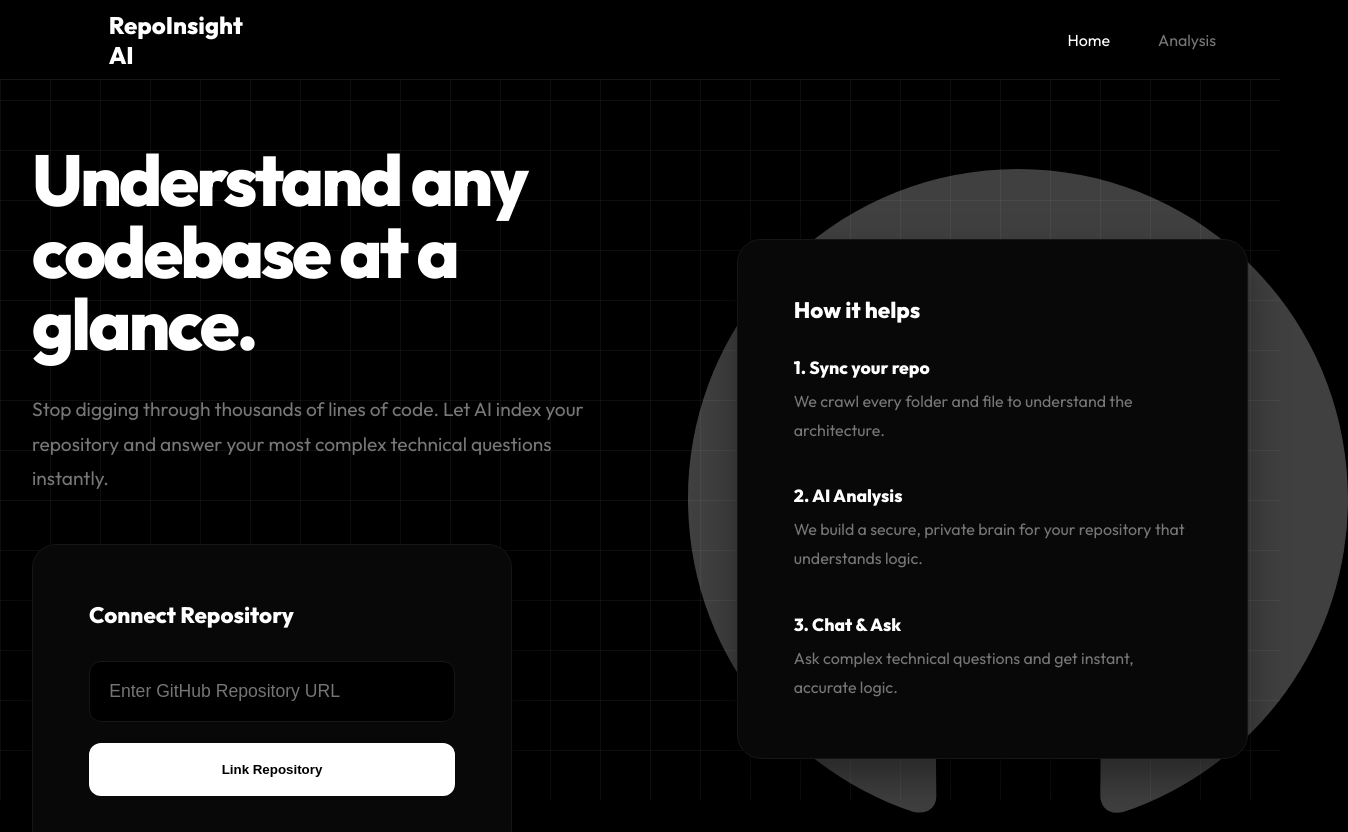
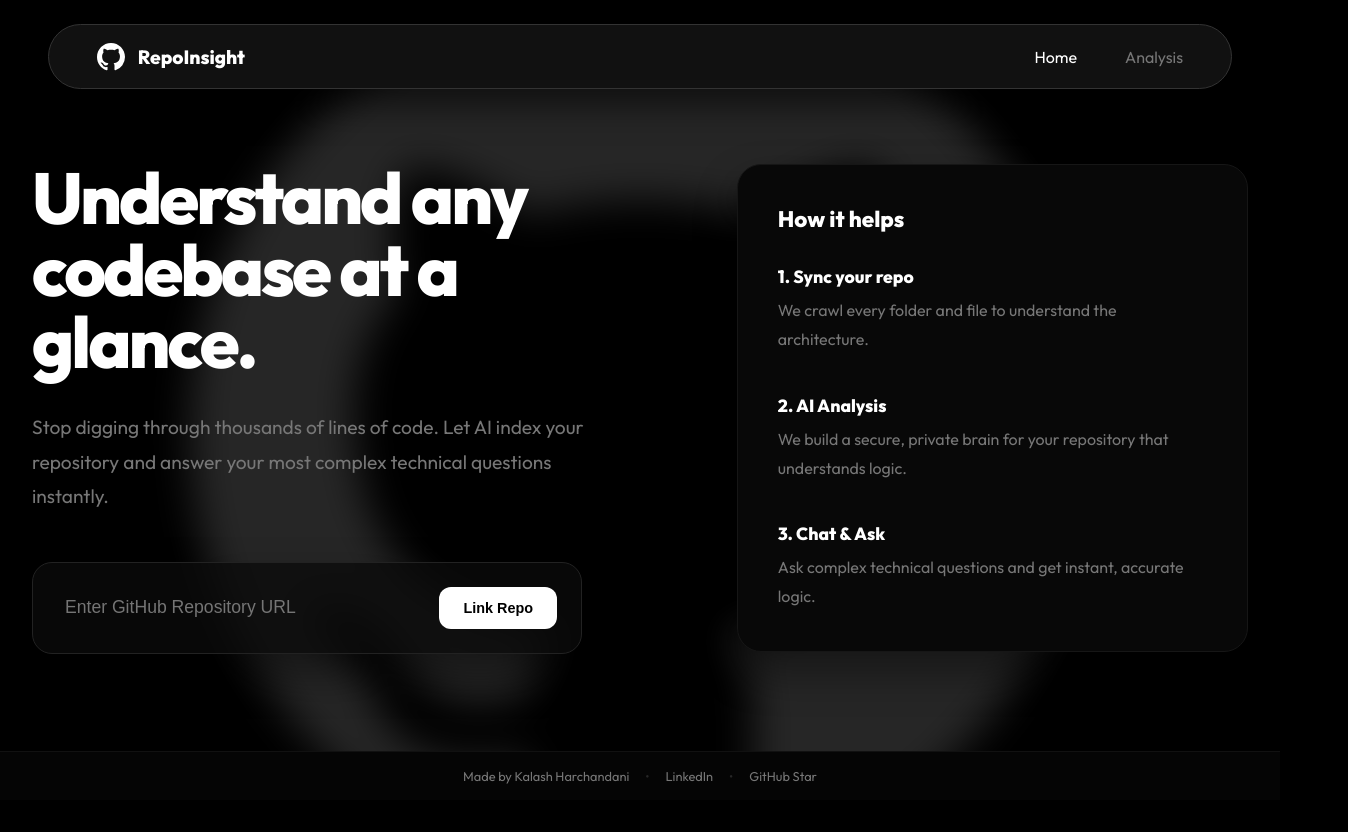
Before and after one commit to Kalash-Harchandani/repoinsight-ai, a React (Create React App) app in the folder client/: page / in a window 1280 px wide. Shown: the top 832 px of the page, 1348 px wide, since content can reach past the window. After the commit the page ends 800 px from the top, so only its background shows below. Built offline with nearby package versions, Linux system fonts and the light colour scheme.

Commit message:
UI refinements: floating navbar, centered/blurred background Octocat, and compact footer

```diff
--- a/client/src/components/Footer.js
+++ b/client/src/components/Footer.js
@@ -3,8 +3,13 @@
 const Footer = () => {
   return (
     <footer>
-      <p>RepoInsight AI — Engineering Excellence</p>
-      <p className="footer-name">Kalash Harchandani</p>
+      <div className="footer-content">
+        <span>Made by Kalash Harchandani</span>
+        <span className="footer-divider">•</span>
+        <a href="https://linkedin.com/in/kalashharchandani" target="_blank" rel="noopener noreferrer">LinkedIn</a>
+        <span className="footer-divider">•</span>
+        <a href="https://github.com/Kalash-Harchandani/repoinsight-ai" target="_blank" rel="noopener noreferrer">GitHub Star</a>
+      </div>
     </footer>
   );
 };
--- a/client/src/components/HomeView.js
+++ b/client/src/components/HomeView.js
@@ -15,9 +15,7 @@
             and answer your most complex technical questions instantly.
           </p>
 
-          <div className="card" style={{ marginTop: '3rem', maxWidth: '480px' }}>
-            <h2 style={{ fontSize: '1.4rem', marginBottom: '1.5rem' }}>Connect Repository</h2>
-            {indexed && <div className="status-badge" style={{ color: '#10b981', marginBottom: '1rem', fontSize: '0.9rem' }}>✓ Repository Synced</div>}
+          <div className="card card-minimal" style={{ marginTop: '3rem', maxWidth: '550px' }}>
             <div className="input-group">
               <input
                 type="text"
@@ -26,7 +24,7 @@
                 onChange={(e) => setRepoUrl(e.target.value)}
               />
               <button className="btn-primary" onClick={handleIndex} disabled={indexing}>
-                {indexing ? 'Syncing...' : 'Link Repository'}
+                {indexing ? 'Link Repo' : 'Link Repo'}
               </button>
             </div>
           </div>
--- a/client/src/components/Navbar.js
+++ b/client/src/components/Navbar.js
@@ -4,8 +4,10 @@
   return (
     <nav>
       <div className="nav-logo">
-        <svg className="octocat-mini" viewBox="0 0 16 16"><path fillRule="evenodd" d="M8 0C3.58 0 0 3.58 0 8c0 3.54 2.29 6.53 5.47 7.59.4.07.55-.17.55-.38 0-.19-.01-.82-.01-1.49-2.01.37-2.53-.49-2.69-.94-.09-.23-.48-.94-.82-1.13-.28-.15-.68-.52-.01-.53.63-.01 1.08.58 1.23.82.72 1.21 1.87.87 2.33.66.07-.52.28-.87.51-1.07-1.78-.2-3.64-.89-3.64-3.95 0-.87.31-1.59.82-2.15-.08-.2-.36-1.02.08-2.12 0 0 .67-.21 2.2.82.64-.18 1.32-.27 2-.27.68 0 1.36.09 2 .27 1.53-1.04 2.2-.82 2.2-.82.44 1.1.16 1.92.08 2.12.51.56.82 1.27.82 2.15 0 3.07-1.87 3.75-3.65 3.95.29.25.54.73.54 1.48 0 1.07-.01 1.93-.01 2.2 0 .21.15.46.55.38A8.013 8.013 0 0016 8c0-4.42-3.58-8-8-8z"></path></svg>
-        RepoInsight AI
+        <svg className="octocat-mini" viewBox="0 0 16 16">
+          <path fillRule="evenodd" d="M8 0C3.58 0 0 3.58 0 8c0 3.54 2.29 6.53 5.47 7.59.4.07.55-.17.55-.38 0-.19-.01-.82-.01-1.49-2.01.37-2.53-.49-2.69-.94-.09-.23-.48-.94-.82-1.13-.28-.15-.68-.52-.01-.53.63-.01 1.08.58 1.23.82.72 1.21 1.87.87 2.33.66.07-.52.28-.87.51-1.07-1.78-.2-3.64-.89-3.64-3.95 0-.87.31-1.59.82-2.15-.08-.2-.36-1.02.08-2.12 0 0 .67-.21 2.2.82.64-.18 1.32-.27 2-.27.68 0 1.36.09 2 .27 1.53-1.04 2.2-.82 2.2-.82.44 1.1.16 1.92.08 2.12.51.56.82 1.27.82 2.15 0 3.07-1.87 3.75-3.65 3.95.29.25.54.73.54 1.48 0 1.07-.01 1.93-.01 2.2 0 .21.15.46.55.38A8.013 8.013 0 0016 8c0-4.42-3.58-8-8-8z"></path>
+        </svg>
+        <span>RepoInsight</span>
       </div>
       <div className="nav-links">
         <div className={`nav-link ${view === 'home' ? 'active' : ''}`} onClick={() => setView('home')}>Home</div>
--- a/client/src/index.css
+++ b/client/src/index.css
@@ -27,20 +27,8 @@
 }
 
 /* Background Grid */
-body::before {
-  content: "";
-  position: fixed;
-  top: 0;
-  left: 0;
-  width: 100%;
-  height: 100%;
-  background-image:
-    linear-gradient(to right, rgba(255, 255, 255, 0.05) 1px, transparent 1px),
-    linear-gradient(to bottom, rgba(255, 255, 255, 0.05) 1px, transparent 1px);
-  background-size: 50px 50px;
-  z-index: -1;
-  pointer-events: none;
-}
+/* Removed Background Grid */
+
 
 .App {
   min-height: 100vh;
@@ -51,24 +39,34 @@
 /* Navbar */
 nav {
   position: sticky;
-  top: 0;
+  top: 1.5rem;
   z-index: 100;
-  height: 80px;
-  background: var(--glass);
-  backdrop-filter: blur(25px);
-  border-bottom: 1px solid var(--border);
+  height: 65px;
+  background: #111;
+  border: 1px solid #333;
   display: flex;
   align-items: center;
   justify-content: space-between;
-  padding: 0 4rem;
+  padding: 0 3rem;
+  margin: 0 auto;
+  width: calc(100% - 6rem);
+  max-width: 1200px;
+  border-radius: 100px;
+  box-shadow: 0 15px 35px rgba(0, 0, 0, 0.6);
 }
 
 .nav-logo {
   display: flex;
   align-items: center;
-  gap: 1rem;
+  gap: 0.8rem;
   font-weight: 800;
-  font-size: 1.5rem;
+  font-size: 1.2rem;
+}
+
+.octocat-mini {
+  width: 28px;
+  height: 28px;
+  fill: #fff;
 }
 
 .nav-links {
@@ -84,21 +82,28 @@
   cursor: pointer;
 }
 
-.nav-link.active { color: #fff; }
+.nav-link.active {
+  color: #fff;
+}
 
 /* ROBUST CENTERING WRAPPER */
 main {
   flex: 1;
   display: flex;
-  justify-content: center; /* Center horizontally regardless of zoom */
-  align-items: center;     /* Center vertically */
+  justify-content: center;
+  /* Center horizontally regardless of zoom */
+  align-items: center;
+  /* Center vertically */
   padding: 4rem 2rem;
   width: 100%;
+  position: relative;
+  overflow: hidden;
 }
 
 .content-wrapper {
   width: 100%;
-  max-width: 1300px; /* Constrain wide screens */
+  max-width: 1300px;
+  /* Constrain wide screens */
   position: relative;
 }
 
@@ -114,15 +119,16 @@
 /* OCTOCAT: Positioned relative to the grid for consistency */
 .bg-octocat {
   position: absolute;
-  top: 50%;
-  right: -100px;
-  transform: translateY(-50%);
-  width: 660px;
-  height: 660px;
-  opacity: 0.25;
+  top: 55%;
+  left: 50%;
+  transform: translate(-50%, -50%);
+  width: 900px;
+  height: 900px;
+  opacity: 0.15;
   pointer-events: none;
-  z-index: 1;
+  z-index: 0;
   fill: #fff;
+  filter: blur(20px);
 }
 
 /* UI Elements */
@@ -130,10 +136,37 @@
   background: var(--bg-card);
   border: 1px solid var(--border);
   border-radius: 24px;
-  padding: 3.5rem;
+  padding: 2.5rem;
   box-shadow: 0 20px 40px rgba(0, 0, 0, 0.4);
   position: relative;
-  z-index: 10; /* In front of Octocat */
+  z-index: 10;
+}
+
+.card-minimal {
+  padding: 1.5rem;
+  border-radius: 20px;
+  background: rgba(10, 10, 10, 0.8);
+  border: 1px solid #222;
+}
+
+.card-minimal .input-group {
+  margin-top: 0;
+  flex-direction: row;
+  align-items: center;
+  gap: 1rem;
+}
+
+.card-minimal input {
+  flex: 1;
+  background: transparent;
+  border: none;
+  padding: 0.5rem;
+  outline: none;
+}
+
+.card-minimal .btn-primary {
+  padding: 0.8rem 1.5rem;
+  font-size: 0.9rem;
 }
 
 h1 {
@@ -178,10 +211,34 @@
 
 /* Footer */
 footer {
-  padding: 4rem;
+  padding: 1rem 2rem;
   text-align: center;
-  border-top: 1px solid var(--border);
+  background: #050505;
+  border-top: 1px solid #111;
   color: var(--text-dim);
+  width: 100%;
+  font-size: 0.8rem;
+}
+
+.footer-content {
+  display: flex;
+  justify-content: center;
+  align-items: center;
+  gap: 1rem;
+}
+
+.footer-content a {
+  color: var(--text-dim);
+  text-decoration: none;
+  transition: color 0.3s ease;
+}
+
+.footer-content a:hover {
+  color: #fff;
+}
+
+.footer-divider {
+  opacity: 0.3;
 }
 
 .animate {
@@ -189,6 +246,13 @@
 }
 
 @keyframes fadeIn {
-  from { opacity: 0; transform: translateY(20px); }
-  to { opacity: 1; transform: translateY(0); }
+  from {
+    opacity: 0;
+    transform: translateY(20px);
+  }
+
+  to {
+    opacity: 1;
+    transform: translateY(0);
+  }
 }
```
